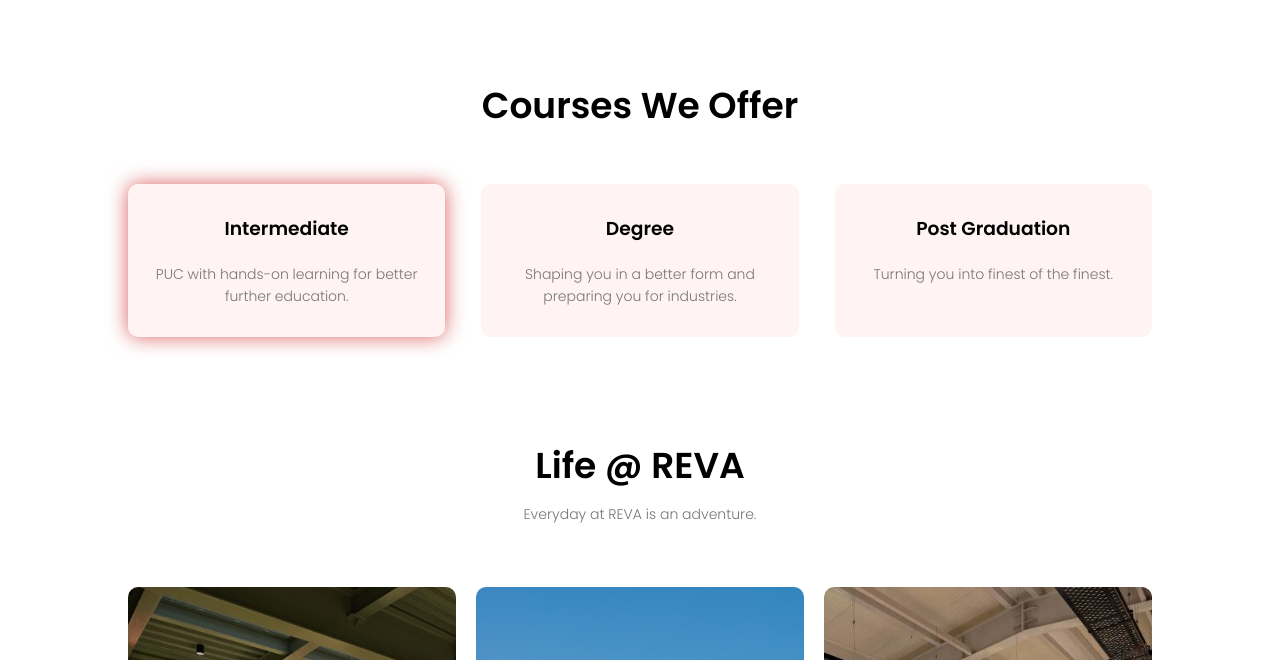
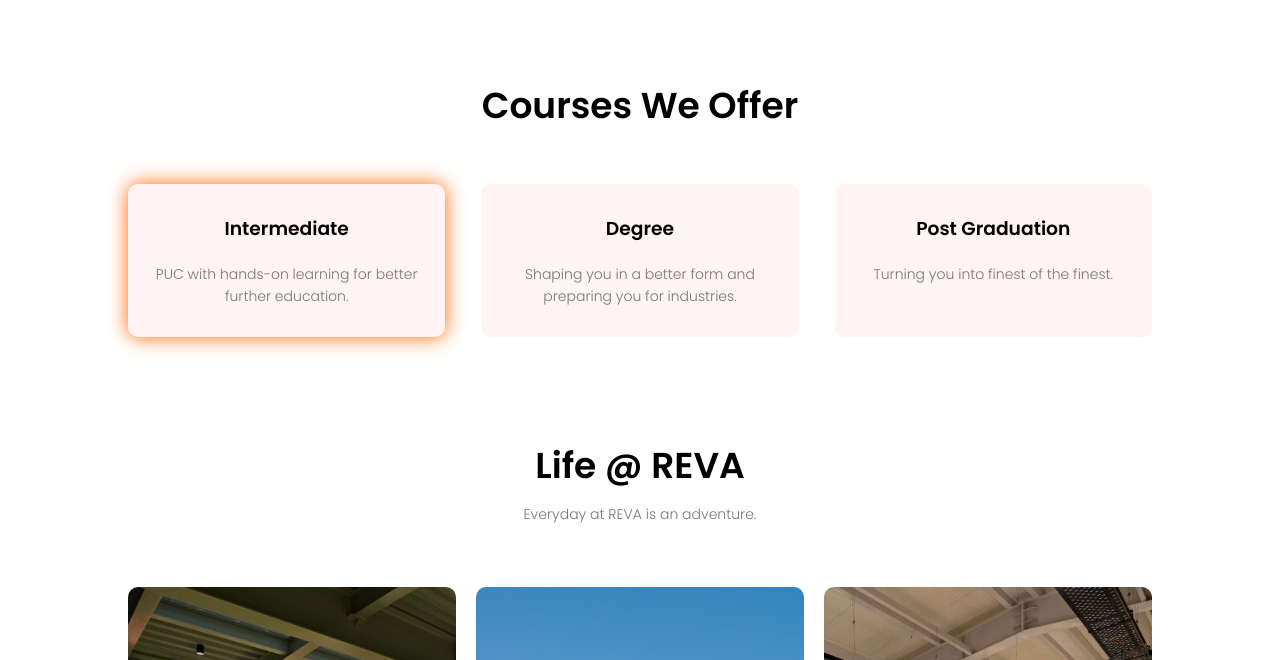
Before and after one commit to Afthabs299/ui-ux-project, a plain HTML site: page index.html in a window 1280 px wide. In both pictures the pointer is over the element 286 px from the left and 1082 px from the top of the page. Shown: the part 822-1482 px from the top of the page. Drawn offline with Linux system fonts and the light colour scheme.

Commit message:
Update style.css

```diff
--- a/style.css
+++ b/style.css
@@ -162,7 +162,7 @@
     margin: 10px 0;
 }
 .course-col:hover{
-    box-shadow: 0 0 20px 0px rgba(200, 15, 15, 0.657);
+    box-shadow: 0 0 20px 0px rgb(255, 102, 0);
 }
 @media(max-width: 700px){
     .row{
```
